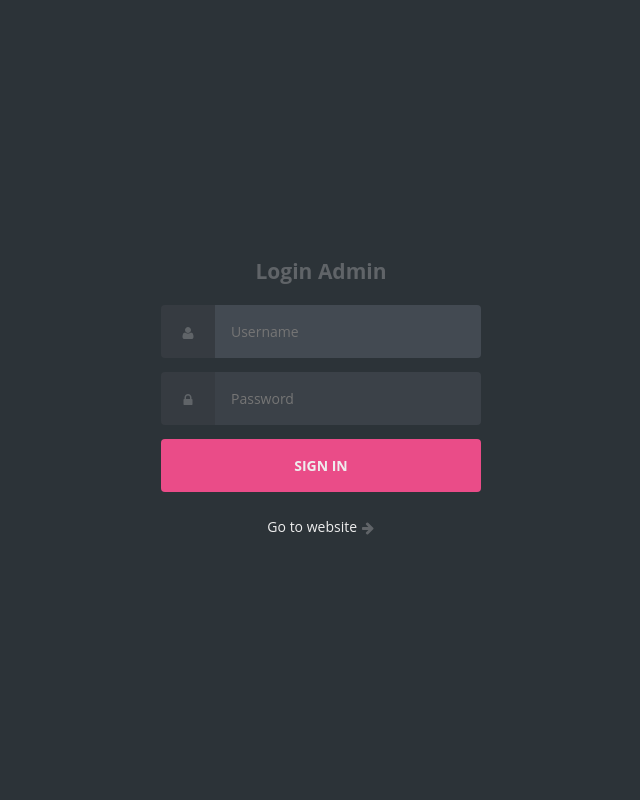
After one commit to Evorinz/garuda-indonesia-ryan, a PHP site: page /admin/login.php in a window 1280 px wide. The commit adds this page. Shown: the whole page, without its empty margins (319-959 px from the left). Run offline with PHP 8.4, Linux system fonts and the light colour scheme; style sheets or scripts are compiled from the project's sources.

Commit message:
Add Login Admin using session

```diff
--- /dev/null
+++ b/admin/admin-logout.php
@@ -0,0 +1,6 @@
+<?php
+    session_start();
+    session_unset();
+    session_destroy();
+    echo "<script> window.location.href = 'login.php' </script>";
+?>
--- /dev/null
+++ b/admin/login.php
@@ -0,0 +1,58 @@
+<?php
+    session_start();
+    if(isset($_SESSION['username'])){
+        header("Location: index.php");
+    }
+?>
+
+<!DOCTYPE html>
+<html lang="en">
+<head>
+    <meta charset="UTF-8">
+    <meta name="viewport" content="width=device-width, initial-scale=1.0">
+    <link rel="stylesheet" href="../css/login.scss">
+    <title>Login Admin</title>
+</head>
+<body class="align">
+
+<div class="grid">
+    <h2 class="title-login">Login Admin</h2>
+    <form action="admin-login.php" method="POST" class="form login">
+        <div class="form__field">
+            <label for="login__username"><svg class="icon">
+                <use xlink:href="#icon-user"></use>
+            </svg><span class="hidden">Username</span></label>
+            <input autocomplete="username" id="login__username" type="text" name="username" class="form__input" placeholder="Username" required autofocus>
+        </div>
+
+        <div class="form__field">
+            <label for="login__password"><svg class="icon">
+                <use xlink:href="#icon-lock"></use>
+            </svg><span class="hidden">Password</span></label>
+            <input id="login__password" type="password" name="password" class="form__input" placeholder="Password" required>
+        </div>
+
+        <div class="form__field">
+            <input type="submit" value="Sign In" name="submit">
+        </div>
+    </form>
+    <p class="text--center"><a href="../">Go to website</a> <svg class="icon">
+        <use xlink:href="#icon-arrow-right"></use>
+    </svg></p>
+
+</div>
+
+<svg xmlns="http://www.w3.org/2000/svg" class="icons">
+    <symbol id="icon-arrow-right" viewBox="0 0 1792 1792">
+    <path d="M1600 960q0 54-37 91l-651 651q-39 37-91 37-51 0-90-37l-75-75q-38-38-38-91t38-91l293-293H245q-52 0-84.5-37.5T128 1024V896q0-53 32.5-90.5T245 768h704L656 474q-38-36-38-90t38-90l75-75q38-38 90-38 53 0 91 38l651 651q37 35 37 90z" />
+    </symbol>
+    <symbol id="icon-lock" viewBox="0 0 1792 1792">
+    <path d="M640 768h512V576q0-106-75-181t-181-75-181 75-75 181v192zm832 96v576q0 40-28 68t-68 28H416q-40 0-68-28t-28-68V864q0-40 28-68t68-28h32V576q0-184 132-316t316-132 316 132 132 316v192h32q40 0 68 28t28 68z" />
+    </symbol>
+    <symbol id="icon-user" viewBox="0 0 1792 1792">
+    <path d="M1600 1405q0 120-73 189.5t-194 69.5H459q-121 0-194-69.5T192 1405q0-53 3.5-103.5t14-109T236 1084t43-97.5 62-81 85.5-53.5T538 832q9 0 42 21.5t74.5 48 108 48T896 971t133.5-21.5 108-48 74.5-48 42-21.5q61 0 111.5 20t85.5 53.5 62 81 43 97.5 26.5 108.5 14 109 3.5 103.5zm-320-893q0 159-112.5 271.5T896 896 624.5 783.5 512 512t112.5-271.5T896 128t271.5 112.5T1280 512z" />
+    </symbol>
+</svg>
+
+</body>
+</html>
--- /dev/null
+++ b/css/login.scss
@@ -0,0 +1,216 @@
+/* config.css */
+
+:root {
+    --baseColor: #606468;
+}
+
+/* helpers/align.css */
+
+.align {
+    display: grid;
+    place-items: center;
+}
+
+.grid {
+    inline-size: 90%;
+    margin-inline: auto;
+    max-inline-size: 20rem;
+}
+
+
+.title-login{
+    text-align: center;
+}
+
+/* helpers/hidden.css */
+
+.hidden {
+    border: 0;
+    clip: rect(0 0 0 0);
+    height: 1px;
+    margin: -1px;
+    overflow: hidden;
+    padding: 0;
+    position: absolute;
+    width: 1px;
+}
+
+/* helpers/icon.css */
+
+:root {
+    --iconFill: var(--baseColor);
+}
+
+.icons {
+    display: none;
+}
+
+.icon {
+    block-size: 1em;
+    display: inline-block;
+    fill: var(--iconFill);
+    inline-size: 1em;
+    vertical-align: middle;
+}
+
+/* layout/base.css */
+
+:root {
+    --htmlFontSize: 100%;
+
+    --bodyBackgroundColor: #2c3338;
+    --bodyColor: var(--baseColor);
+    --bodyFontFamily: "Open Sans";
+    --bodyFontFamilyFallback: sans-serif;
+    --bodyFontSize: 0.875rem;
+    --bodyFontWeight: 400;
+    --bodyLineHeight: 1.5;
+}
+
+* {
+    box-sizing: inherit;
+}
+
+html {
+    box-sizing: border-box;
+    font-size: var(--htmlFontSize);
+}
+
+body {
+    background-color: var(--bodyBackgroundColor);
+    color: var(--bodyColor);
+    font-family: var(--bodyFontFamily), var(--bodyFontFamilyFallback);
+    font-size: var(--bodyFontSize);
+    font-weight: var(--bodyFontWeight);
+    line-height: var(--bodyLineHeight);
+    margin: 0;
+    min-block-size: 100vh;
+}
+
+/* modules/anchor.css */
+
+:root {
+    --anchorColor: #eee;
+}
+
+a {
+    color: var(--anchorColor);
+    outline: 0;
+    text-decoration: none;
+}
+
+a:focus,
+a:hover {
+    text-decoration: underline;
+}
+
+/* modules/form.css */
+
+:root {
+    --formGap: 0.875rem;
+}
+
+input {
+    background-image: none;
+    border: 0;
+    color: inherit;
+    font: inherit;
+    margin: 0;
+    outline: 0;
+    padding: 0;
+    transition: background-color 0.3s;
+}
+
+input[type="submit"] {
+    cursor: pointer;
+}
+
+.form {
+    display: grid;
+    gap: var(--formGap);
+}
+
+.form input[type="password"],
+.form input[type="text"],
+.form input[type="submit"] {
+    inline-size: 100%;
+}
+
+.form__field {
+    display: flex;
+}
+
+.form__input {
+    flex: 1;
+}
+
+/* modules/login.css */
+
+:root {
+    --loginBorderRadus: 0.25rem;
+    --loginColor: #eee;
+
+    --loginInputBackgroundColor: #3b4148;
+    --loginInputHoverBackgroundColor: #434a52;
+
+    --loginLabelBackgroundColor: #363b41;
+
+    --loginSubmitBackgroundColor: #ea4c88;
+    --loginSubmitColor: #eee;
+    --loginSubmitHoverBackgroundColor: #d44179;
+}
+
+.login {
+    color: var(--loginColor);
+}
+
+.login label,
+.login input[type="text"],
+.login input[type="password"],
+.login input[type="submit"] {
+    border-radius: var(--loginBorderRadus);
+    padding: 1rem;
+}
+
+.login label {
+    background-color: var(--loginLabelBackgroundColor);
+    border-bottom-right-radius: 0;
+    border-top-right-radius: 0;
+    padding-inline: 1.25rem;
+}
+
+.login input[type="password"],
+.login input[type="text"] {
+    background-color: var(--loginInputBackgroundColor);
+    border-bottom-left-radius: 0;
+    border-top-left-radius: 0;
+}
+
+.login input[type="password"]:focus,
+.login input[type="password"]:hover,
+.login input[type="text"]:focus,
+.login input[type="text"]:hover {
+    background-color: var(--loginInputHoverBackgroundColor);
+}
+
+.login input[type="submit"] {
+    background-color: var(--loginSubmitBackgroundColor);
+    color: var(--loginSubmitColor);
+    font-weight: 700;
+    text-transform: uppercase;
+}
+
+.login input[type="submit"]:focus,
+.login input[type="submit"]:hover {
+    background-color: var(--loginSubmitHoverBackgroundColor);
+}
+
+/* modules/text.css */
+
+p {
+    margin-block: 1.5rem;
+}
+
+.text--center {
+    text-align: center;
+}
```
Also changed, not shown: admin/admin-login.php (added, +22 -0 lines), admin/index.php (added, +19 -0 lines), index.php (+4 -4 lines), db/db_berita_garuda.sql (added), db/tbl_news_event.sql (deleted).
